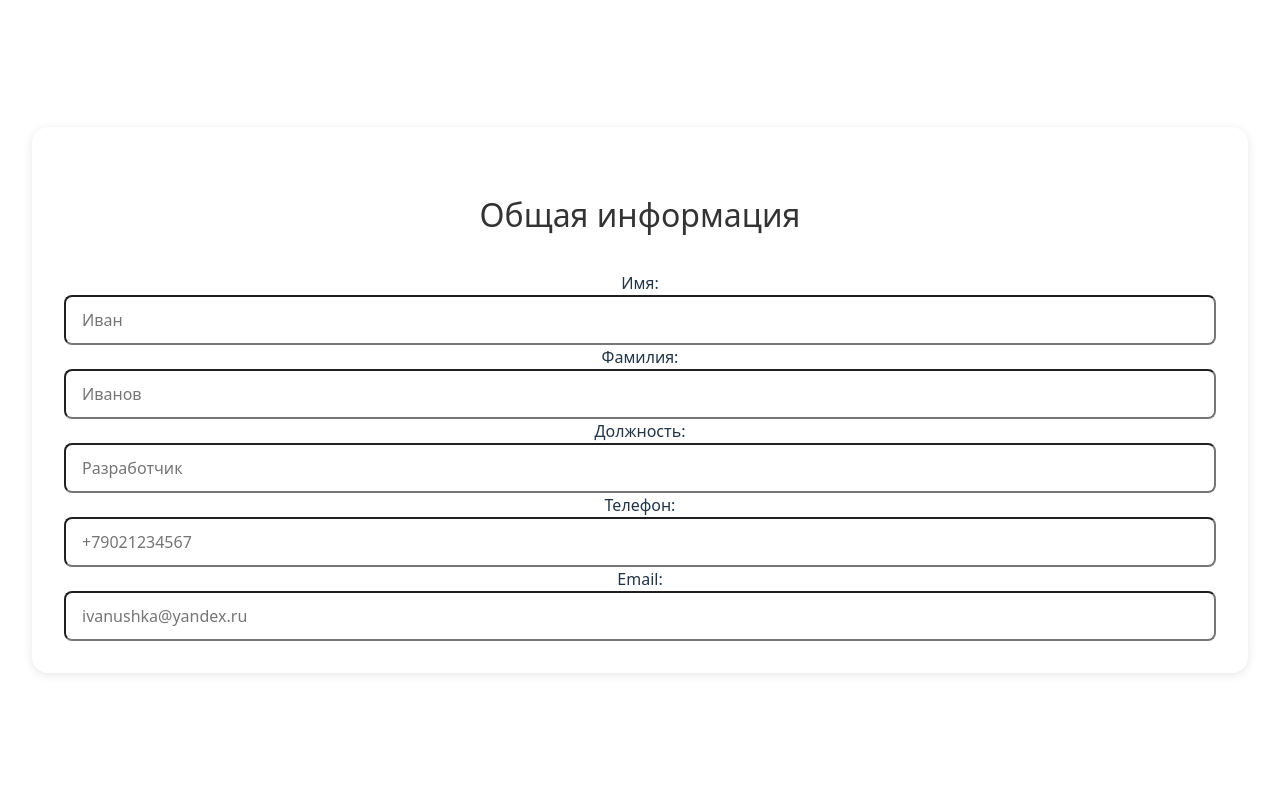
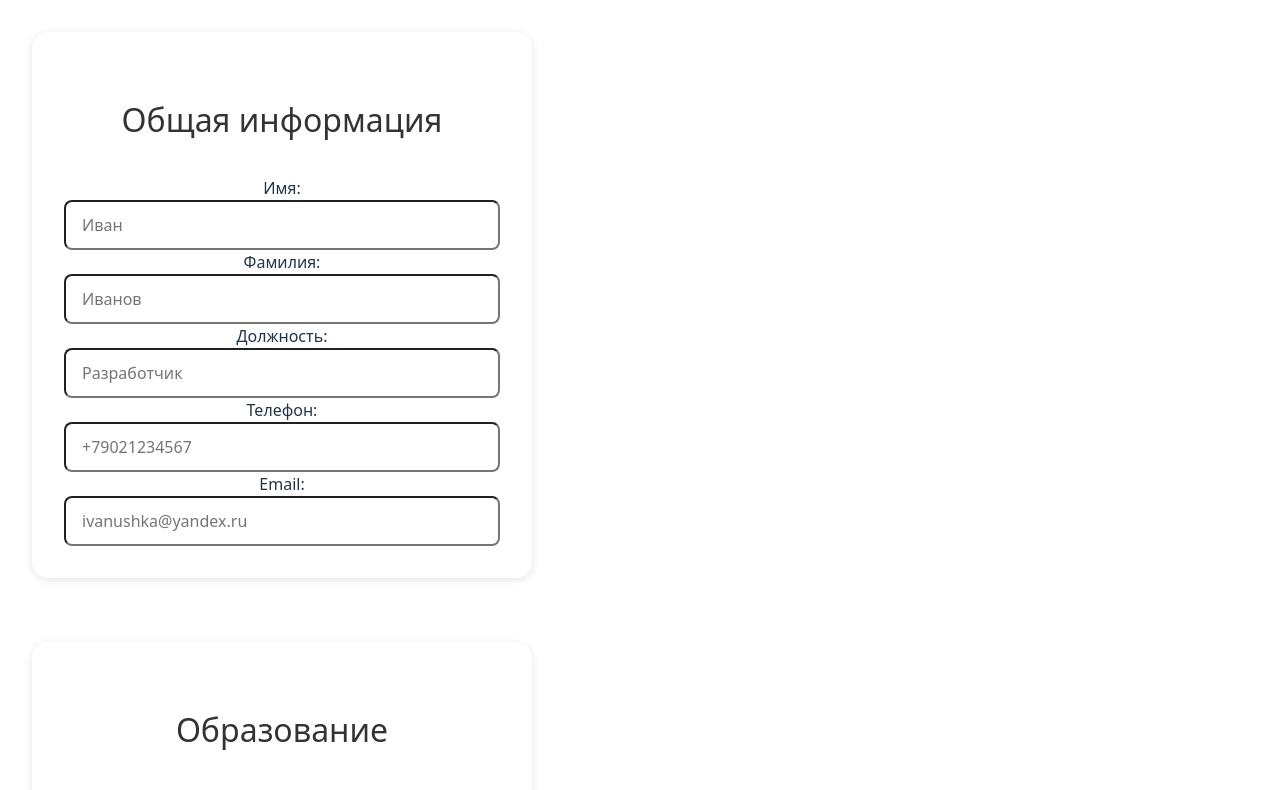
Before and after one commit to Alexandra-Vikhareva/CV_App, a React app: page / in a window 1280 px wide. Shown: the top 790 px of the page. Built offline with nearby package versions, Linux system fonts and the light colour scheme; the HTML template or start-up script is replaced by a standard one.

Commit message:
Добавлены стили

```diff
--- a/src/App.css
+++ b/src/App.css
@@ -1,6 +1,41 @@
 #root {
-  max-width: 1280px;
   margin: 0 auto;
-  padding: 2rem;
+  padding: 1rem;
   text-align: center;
 }
+
+.content {
+  display: flex;
+  gap: 7rem;
+  align-items: flex-start;
+  min-height: 100vh;
+  padding: 1rem;
+}
+
+.forms {
+  flex: 0 0 500px;
+  display: flex;
+  flex-direction: column;
+  gap: 2rem;
+}
+
+.sheet {
+  position: sticky;
+  top: 0;
+  flex: 1;
+}
+
+@media (max-width: 1150px) {
+  .content {
+    flex-direction: column;
+    gap: 20px;
+    align-items: center;
+  }
+
+  .forms {
+    flex: none;
+    width: 100%;
+    max-width: 600px;
+    margin: 0 auto;
+  }
+}
--- a/src/App.jsx
+++ b/src/App.jsx
@@ -1,12 +1,64 @@
 import './App.css'
+
+import { WorkExperience } from './components/WorkExperience'
+import { Education } from './components/Education'
 import { GeneralInformation } from './components/GeneralInformation'
+import { Resume } from './components/Resume'
+import { useState } from 'react'
+import { Skill } from './components/Skill'
 
 function App() {
+  const [generalInfo, setGeneralInfo] = useState({
+    name: '',
+    secondName: '',
+    position: '',
+    phone: '',
+    email: ''
+  });
+
+  const [educationInfo, setEducationInfo] = useState({
+    university: '',
+    specialization: '',
+    graduationYear: '',
+  });
+
+  const [workExperienceInfo, setWorkExperianceInfo] = useState({
+    company: '',
+    position: '',
+    startDate: '',
+    endDate: ''
+  })
+
+  const [skills, setSkills] = useState('')
+
+  function handleGeneralInfoChange(field, value) {
+    setGeneralInfo(prev => ({ ...prev, [field]:value}))
+  }
+
+  function handleEducationInfoChange(field, value) {
+    setEducationInfo(prev => ({ ...prev, [field]:value}))
+  }
+
+  function handleWorkExperienceInfoChange(field, value) {
+    setWorkExperianceInfo(prev => ({ ...prev, [field]:value}))
+  }
+
+  function handleChange(value) {
+    setSkills(value)
+  }
 
   return (
-    <>
-    <GeneralInformation/>
-    </>
+    <div className='content'>
+      <div className="forms">
+        <GeneralInformation onInputChange={handleGeneralInfoChange}/>
+        <Education onInputChange={handleEducationInfoChange}/>
+        <WorkExperience onInputChange={handleWorkExperienceInfoChange}/>
+        <Skill onInputChange={handleChange}/>
+      </div>
+      <div className="sheet">
+        <Resume props={{generalInfo, educationInfo, workExperienceInfo, skills}}/>
+      </div>
+    </div>
   )
 }
 
--- a/src/components/Resume.css
+++ b/src/components/Resume.css
@@ -1,6 +1,6 @@
 #resume {
+    min-width: 450px;
     aspect-ratio: 21/29.7;
     background-color: white;
-    margin: 5rem 2rem;
     color: black;
 }
--- a/src/components/Skill.css
+++ b/src/components/Skill.css
@@ -18,7 +18,6 @@ div #skillForm {
 #skillForm input,
 #skillForm textarea {
     width: 100%;
-    height: 5rem;
     padding: 0.75rem 1rem;
     border-radius: 0.5rem;
     font-size: 1rem;
```
